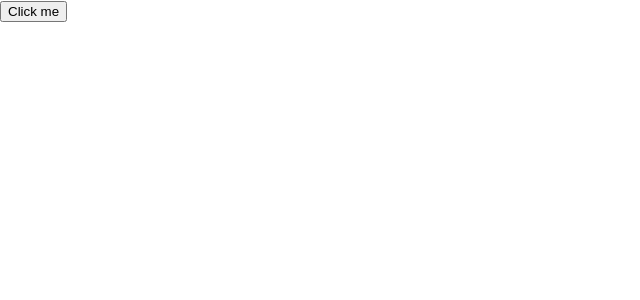
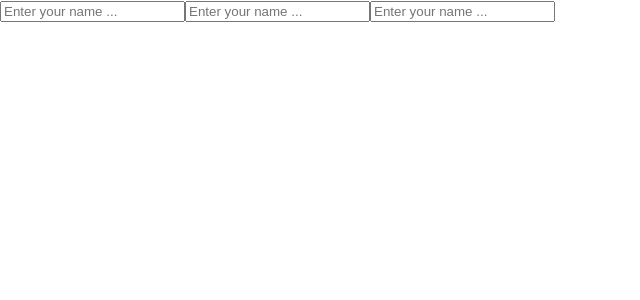
Before and after one commit to ronaldojssilva/DemoReact01, a React (Create React App) app in the folder app-react/: page / in a window 1280 px wide. Shown: the top 300 px of the page, without its empty margins (0-640 px from the left). Built offline with nearby package versions, Linux system fonts and the light colour scheme.

Commit message:
Bind de inputs dinâmicos

```diff
--- /dev/null
+++ b/app-react/src/BindInputs.js
@@ -0,0 +1,34 @@
+import React, {Component} from 'react';
+
+export default class BindInputs extends Component{
+
+    constructor(props){
+        super(props);
+        this.state = {
+            name: '', desc:'', age:''
+        };
+        this.handleChange = this.handleChange.bind(this);
+    }
+
+    handleChange = (event) =>{
+        const {target} = event;
+        const {name} = target;
+        const value = target.type === 'checkbox' ? target.checked: target.value;
+        this.setState({
+            //name: event.target.value
+           [name]: value
+        });
+    }
+
+    render(){
+        console.log(this.state);
+        const {data} = this.state;
+        return(
+            <div>
+                <input type="text" onChange={this.handleChange} name="name" id="name" placeholder='Enter your name ...'/>
+                <input type="text" onChange={this.handleChange} name="desc" id="name" placeholder='Enter your name ...'/>
+                <input type="number" onChange={this.handleChange} name="age" id="name" placeholder='Enter your name ...'/>
+            </div>
+        )
+    }
+}
--- a/app-react/src/index.js
+++ b/app-react/src/index.js
@@ -9,13 +9,14 @@ import Props from './Props';
 import State from './State';
 import Events from './Event';
 import Events2 from './Events2';
+import BindInputs from './BindInputs';
 import reportWebVitals from './reportWebVitals';
 
 const root = ReactDOM.createRoot(document.getElementById('root'));
 root.render(
   <React.StrictMode>
     {/* <Props attr="p"  attr2="VALUE2" attr3="VALUE3"/> */}
-    <Events/>
+    <BindInputs/>
   </React.StrictMode>
 );
 
```
